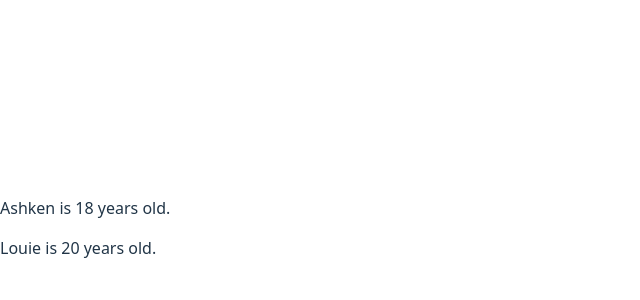
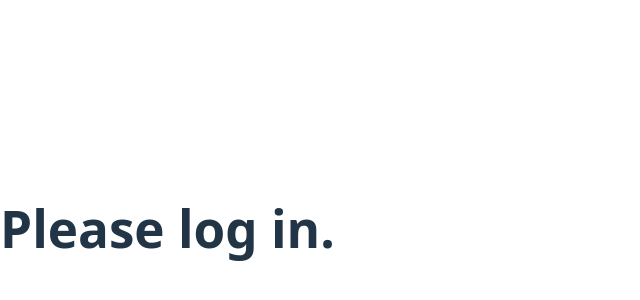
Before and after one commit to Ashken-Soriano/appdev1, a React (Vite) app in the folder react-describing-ui/: page / in a window 1280 px wide. Shown: the part 172-472 px from the top of the page, without its empty margins (0-640 px from the left). Built offline with nearby package versions, Linux system fonts and the light colour scheme.

Commit message:
Done with how to conditionally render components

```diff
--- a/react-describing-ui/src/App.jsx
+++ b/react-describing-ui/src/App.jsx
@@ -1,10 +1,9 @@
-import { UserInfo } from "./components/UserInfo";
+export default function App() {
+  const isLoggedIn = false;
 
-export default function App() {
   return (
     <div>
-      <UserInfo name="Ashken" age={18} />
-      <UserInfo name="Louie" age={20} />
+      {isLoggedIn ? <h1>Welcome back!</h1> : <h1>Please log in.</h1>}
     </div>
   );
 }
```
